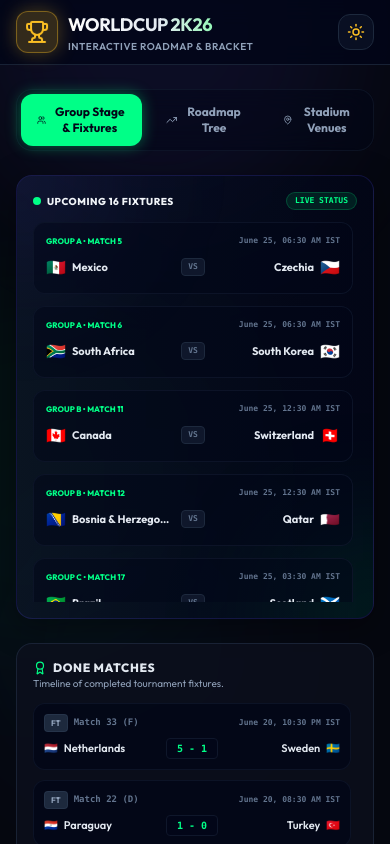
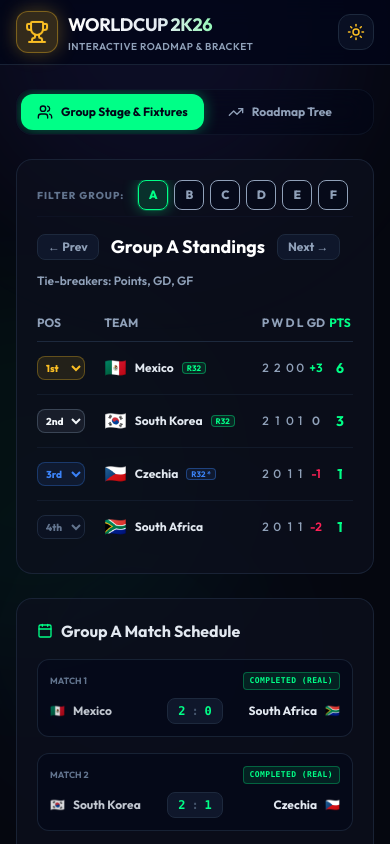
Before and after one commit to sarath14k/worldcup-2k26, a React (Vite) app: page / in a window 390 px wide. Shown: the top 844 px of the page. Built offline with nearby package versions, Linux system fonts and the light colour scheme.

Commit message:
design: enhance mobile responsiveness and ordering

```diff
--- a/src/App.jsx
+++ b/src/App.jsx
@@ -923,11 +923,11 @@ function App() {
 
       {/* --- MAIN TABS NAV --- */}
       <nav className="relative z-10 max-w-7xl mx-auto px-4 pt-6">
-        <div className="flex gap-2 p-1 bg-slate-950/40 backdrop-blur-md rounded-2xl border border-slate-800/40 w-fit">
+        <div className="flex gap-2 p-1 bg-slate-950/40 backdrop-blur-md rounded-2xl border border-slate-800/40 w-full overflow-x-auto scrollbar-none sm:w-fit whitespace-nowrap">
           <button
             id="tab-groups"
             onClick={() => setActiveTab('groups')}
-            className={`flex items-center gap-2 px-4 py-2.5 rounded-xl text-xs font-bold transition-all ${
+            className={`flex items-center gap-2 px-4 py-2.5 rounded-xl text-xs font-bold transition-all shrink-0 ${
               activeTab === 'groups'
                 ? 'bg-brand-neon text-slate-950 shadow-neon'
                 : 'text-slate-400 hover:text-slate-200 hover:bg-slate-900/50'
@@ -940,7 +940,7 @@ function App() {
           <button
             id="tab-bracket"
             onClick={() => setActiveTab('bracket')}
-            className={`flex items-center gap-2 px-4 py-2.5 rounded-xl text-xs font-bold transition-all ${
+            className={`flex items-center gap-2 px-4 py-2.5 rounded-xl text-xs font-bold transition-all shrink-0 ${
               activeTab === 'bracket'
                 ? 'bg-brand-neon text-slate-950 shadow-neon'
                 : 'text-slate-400 hover:text-slate-200 hover:bg-slate-900/50'
@@ -953,7 +953,7 @@ function App() {
           <button
             id="tab-venues"
             onClick={() => setActiveTab('venues')}
-            className={`flex items-center gap-2 px-4 py-2.5 rounded-xl text-xs font-bold transition-all ${
+            className={`flex items-center gap-2 px-4 py-2.5 rounded-xl text-xs font-bold transition-all shrink-0 ${
               activeTab === 'venues'
                 ? 'bg-brand-neon text-slate-950 shadow-neon'
                 : 'text-slate-400 hover:text-slate-200 hover:bg-slate-900/50'
@@ -1186,7 +1186,7 @@ function App() {
           <div className="grid grid-cols-1 lg:grid-cols-3 gap-8 animate-fadeIn">
 
             {/* Left side: Upcoming Fixtures & Done Matches timeline */}
-            <div className="lg:col-span-1 flex flex-col gap-6">
+            <div className="lg:col-span-1 flex flex-col gap-6 order-2 lg:order-1">
 
               {/* Upcoming Fixtures widget */}
               <div className="p-4 rounded-2xl bg-gradient-to-r from-slate-900/60 to-slate-950/80 border border-brand-purple/20 backdrop-blur-md relative overflow-hidden shadow-glass">
@@ -1367,7 +1367,7 @@ function App() {
             </div>
 
             {/* Right side: Detailed Group standings and match listing */}
-            <div className="lg:col-span-2 flex flex-col gap-6">
+            <div className="lg:col-span-2 flex flex-col gap-6 order-1 lg:order-2">
 
               {/* Standings Table for selected group */}
               <div className="p-5 rounded-2xl bg-brand-cardBg backdrop-blur-md border border-slate-800/80 flex flex-col gap-4">
--- a/src/index.css
+++ b/src/index.css
@@ -139,3 +139,13 @@ body {
 .animate-slideIn {
   animation: slideIn 0.3s cubic-bezier(0.16, 1, 0.3, 1) forwards;
 }
+
+/* Hide scrollbar for Chrome, Safari and Opera */
+.scrollbar-none::-webkit-scrollbar {
+  display: none;
+}
+/* Hide scrollbar for IE, Edge and Firefox */
+.scrollbar-none {
+  -ms-overflow-style: none;  /* IE and Edge */
+  scrollbar-width: none;  /* Firefox */
+}
```
